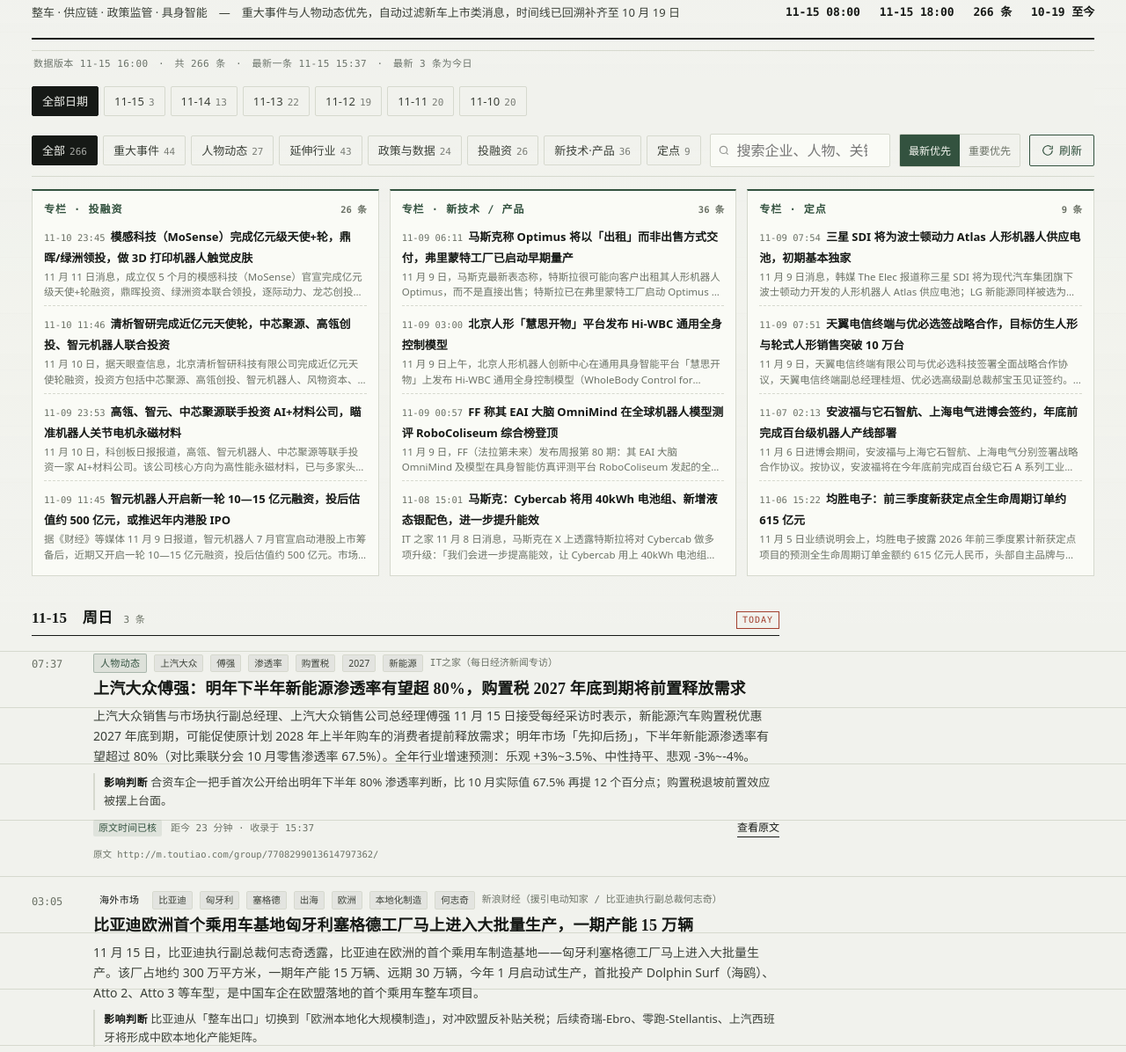
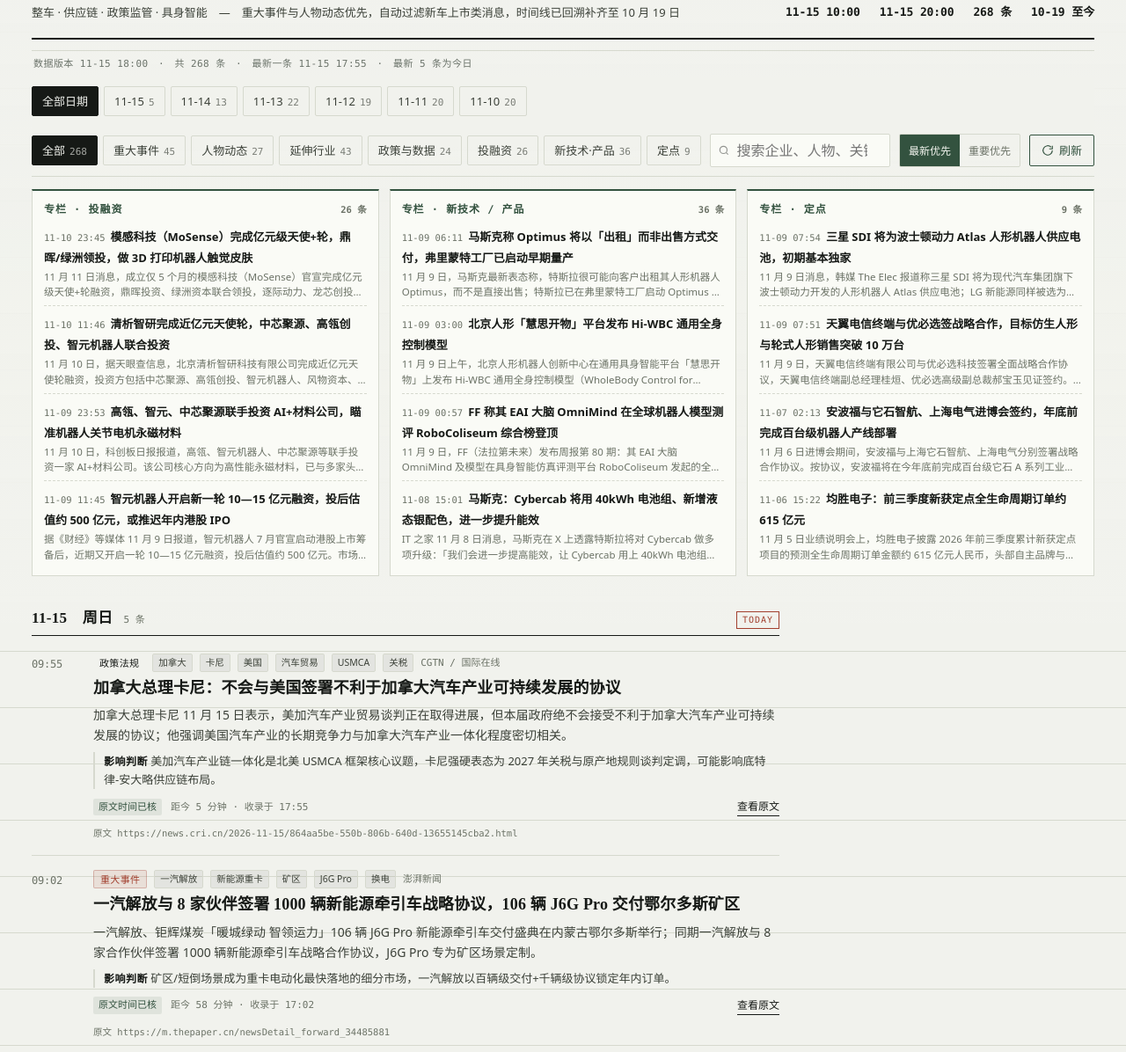
Before and after one commit to yuanzhouppt-ai/auto-industry-dashboard, a plain HTML site: page index.html in a window 1280 px wide. Shown: the part 92-1288 px from the top of the page at 88% size. Drawn offline with Linux system fonts and the light colour scheme.

Commit message:
R87: 268 条 · 11-15 18:00（一汽解放1000辆新能源牵引车+卡尼谈美加汽车贸易）

```diff
--- a/index.html
+++ b/index.html
@@ -184,7 +184,7 @@ aside{display:flex;flex-direction:column;gap:16px;margin-top:26px}
       <div class="live"><span class="pulse"></span>持续监测中</div>
       <ul class="stats">
         <li>本期采集<b id="s-refresh">—</b></li>
-        <li>下一轮<b id="s-next">11-15 18:00</b></li>
+        <li>下一轮<b id="s-next">11-15 20:00</b></li>
         <li>收录<b id="s-count">—</b></li>
         <li>覆盖窗口<b>10-19 至今</b></li>
       </ul>
@@ -312,10 +312,24 @@ aside{display:flex;flex-direction:column;gap:16px;margin-top:26px}
 
 <script>
 /* ===== 数据：本轮采集结果（采集时刻 2026-11-05 09:56） ===== */
-const REFRESH_TS = "2026-11-15T16:00:00+08:00";
-const NEXT_TS    = "2026-11-15T18:00:00+08:00";
+const REFRESH_TS = "2026-11-15T18:00:00+08:00";
+const NEXT_TS    = "2026-11-15T20:00:00+08:00";
 
 const DATA = [
+  {ts:"2026-11-15T17:02:00+08:00", cat:"重大事件", weight:1,
+   title:"一汽解放与 8 家伙伴签署 1000 辆新能源牵引车战略协议，106 辆 J6G Pro 交付鄂尔多斯矿区",
+   src:"澎湃新闻",
+   sum:"一汽解放、钜辉煤炭「暖城绿动 智领运力」106 辆 J6G Pro 新能源牵引车交付盛典在内蒙古鄂尔多斯举行；同期一汽解放与 8 家合作伙伴签署 1000 辆新能源牵引车战略合作协议，J6G Pro 专为矿区场景定制。",
+   imp:"矿区/短倒场景成为重卡电动化最快落地的细分市场，一汽解放以百辆级交付+千辆级协议锁定年内订单。",
+   url:"https://m.thepaper.cn/newsDetail_forward_34485881", verified:"ok", seen:"17:02", tags:["一汽解放","新能源重卡","矿区","J6G Pro","换电"]},
+
+  {ts:"2026-11-15T17:55:00+08:00", cat:"政策法规", weight:1,
+   title:"加拿大总理卡尼：不会与美国签署不利于加拿大汽车产业可持续发展的协议",
+   src:"CGTN / 国际在线",
+   sum:"加拿大总理卡尼 11 月 15 日表示，美加汽车产业贸易谈判正在取得进展，但本届政府绝不会接受不利于加拿大汽车产业可持续发展的协议；他强调美国汽车产业的长期竞争力与加拿大汽车产业一体化程度密切相关。",
+   imp:"美加汽车产业链一体化是北美 USMCA 框架核心议题，卡尼强硬表态为 2027 年关税与原产地规则谈判定调，可能影响底特律-安大略供应链布局。",
+   url:"https://news.cri.cn/2026-11-15/864aa5be-550b-806b-640d-13655145cba2.html", verified:"ok", seen:"17:55", tags:["加拿大","卡尼","美国","汽车贸易","USMCA","关税"]},
+
   {ts:"2026-11-15T15:37:00+08:00", cat:"人物动态", weight:1,
    title:"上汽大众傅强：明年下半年新能源渗透率有望超 80%，购置税 2027 年底到期将前置释放需求",
    src:"IT之家（每日经济新闻专访）",
@@ -2418,7 +2432,7 @@ document.getElementById("rfCopy").addEventListener("click", ()=>{
 
 /* ===== 侧栏 ===== */
 document.getElementById("s-refresh").textContent = fmt(NOW) + " " + hhmm(NOW);
-document.getElementById("s-next").textContent = "11-15 18:00";
+document.getElementById("s-next").textContent = "11-15 20:00";
 document.getElementById("tCount");
 
 /* ===== 专栏渲染 ===== */
```
